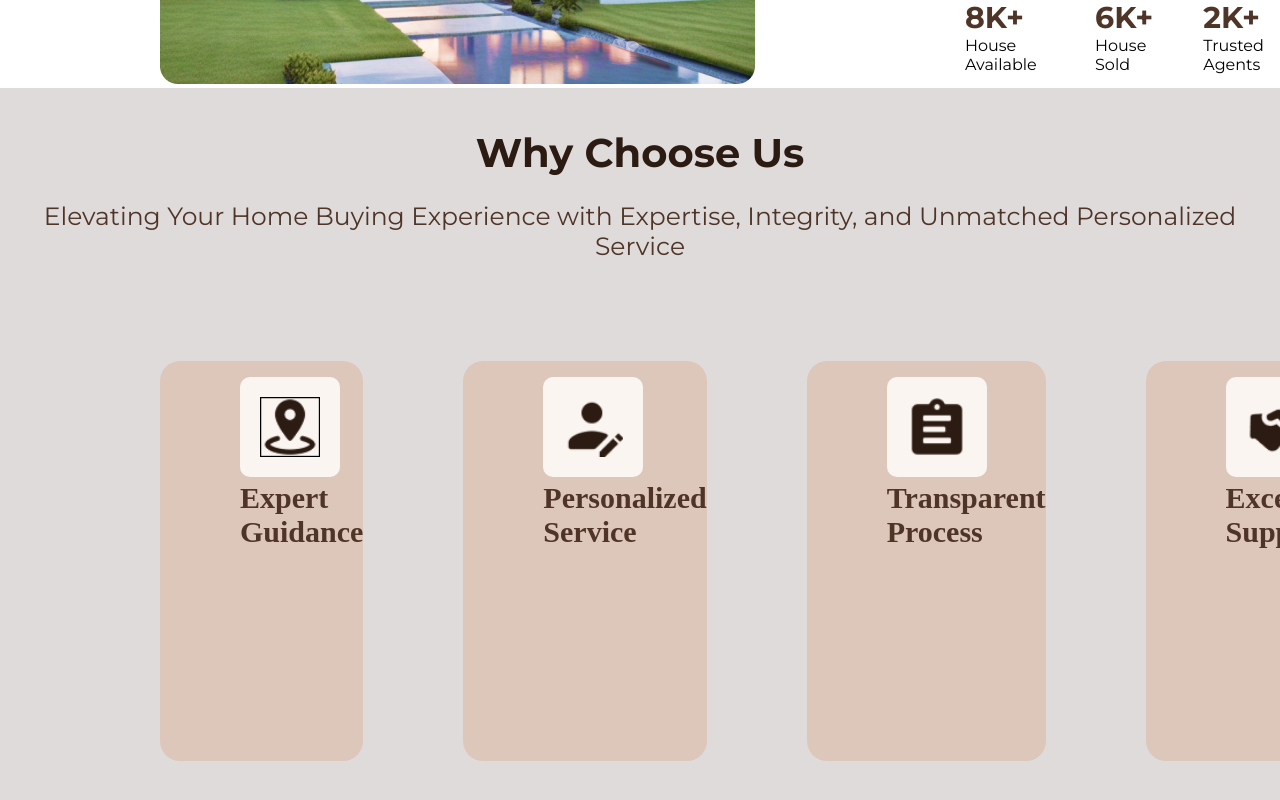
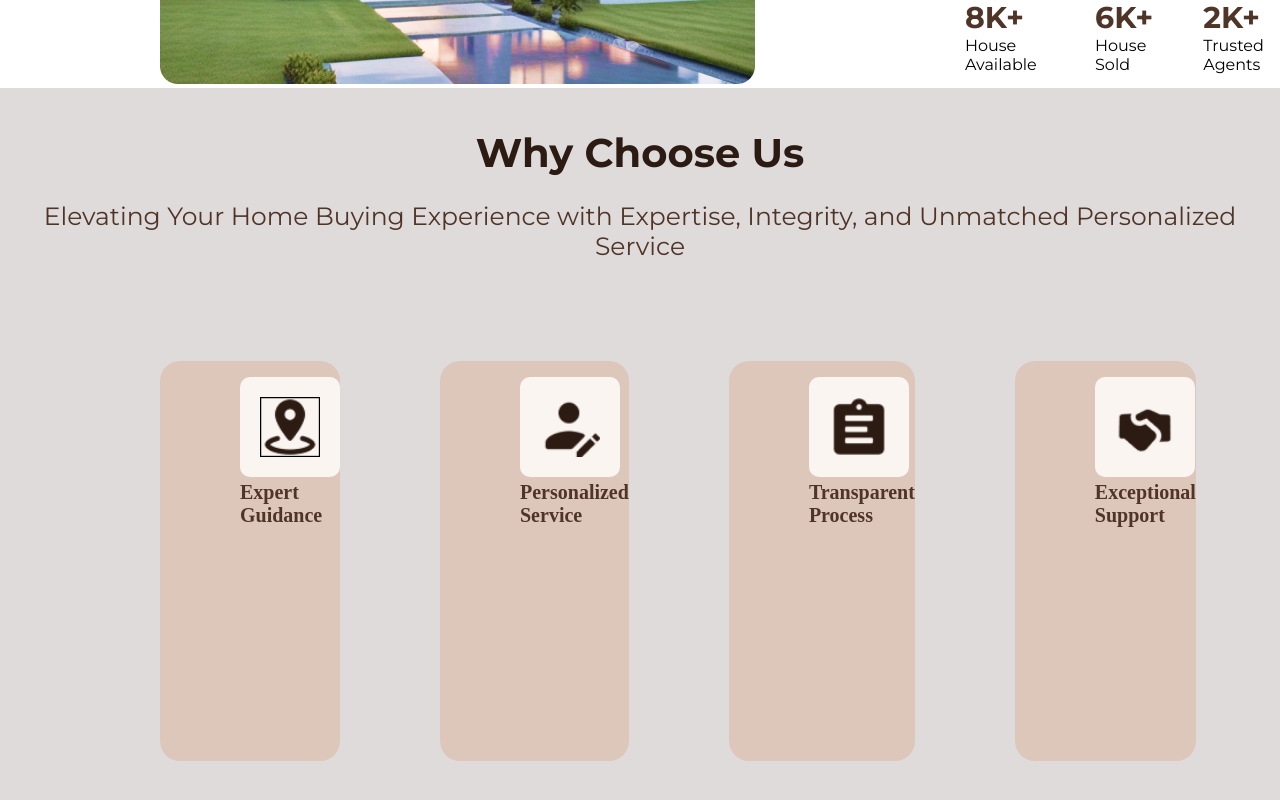
Before and after one commit to gabrieljcoutinho/Projeto-Dwello, a React (Create React App) app: page / in a window 1280 px wide. Shown: the part 1096-1896 px from the top of the page. Built offline with nearby package versions, Linux system fonts and the light colour scheme.

Commit message:
tamnho titulo

```diff
--- a/src/Css/WhyChoose.css
+++ b/src/Css/WhyChoose.css
@@ -44,3 +44,7 @@
     padding-left: 5rem;
     padding-top: 1rem;
 }
+
+.tituloWhyChoseeDivs{
+    font-size: 20px;
+}
```
